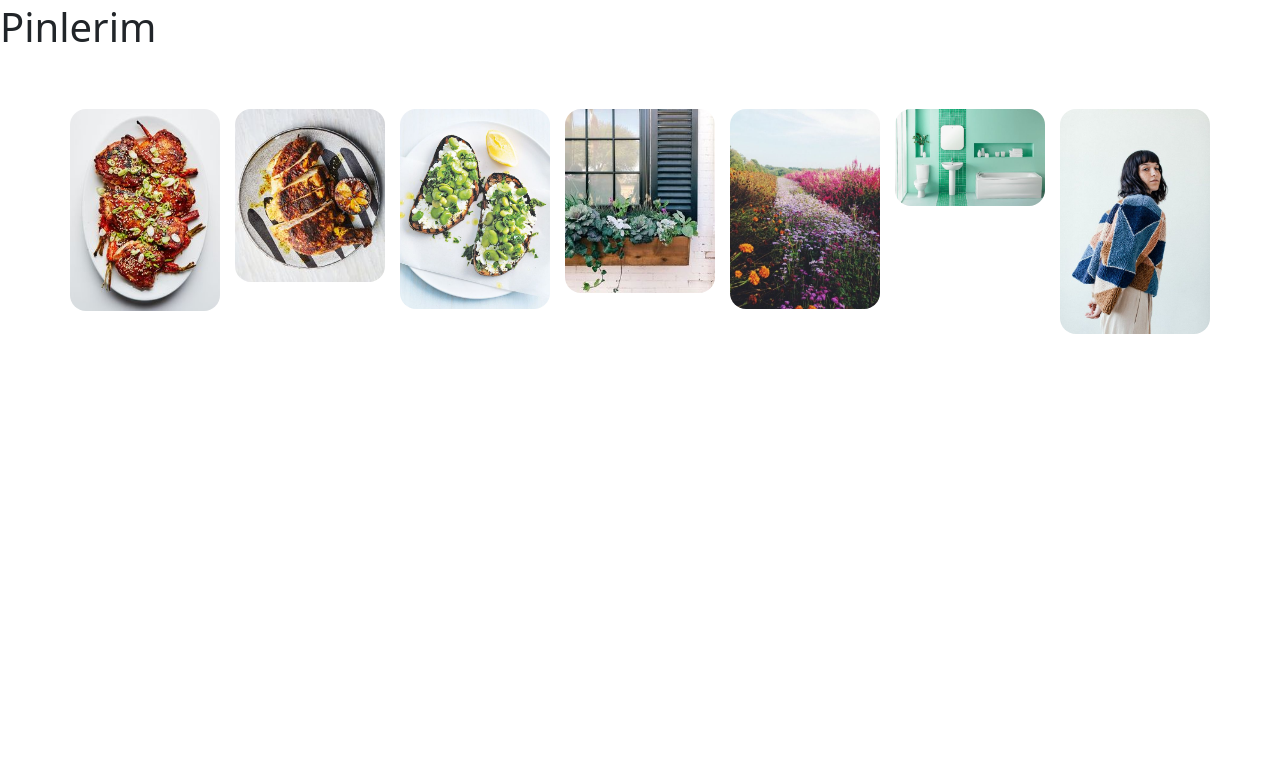
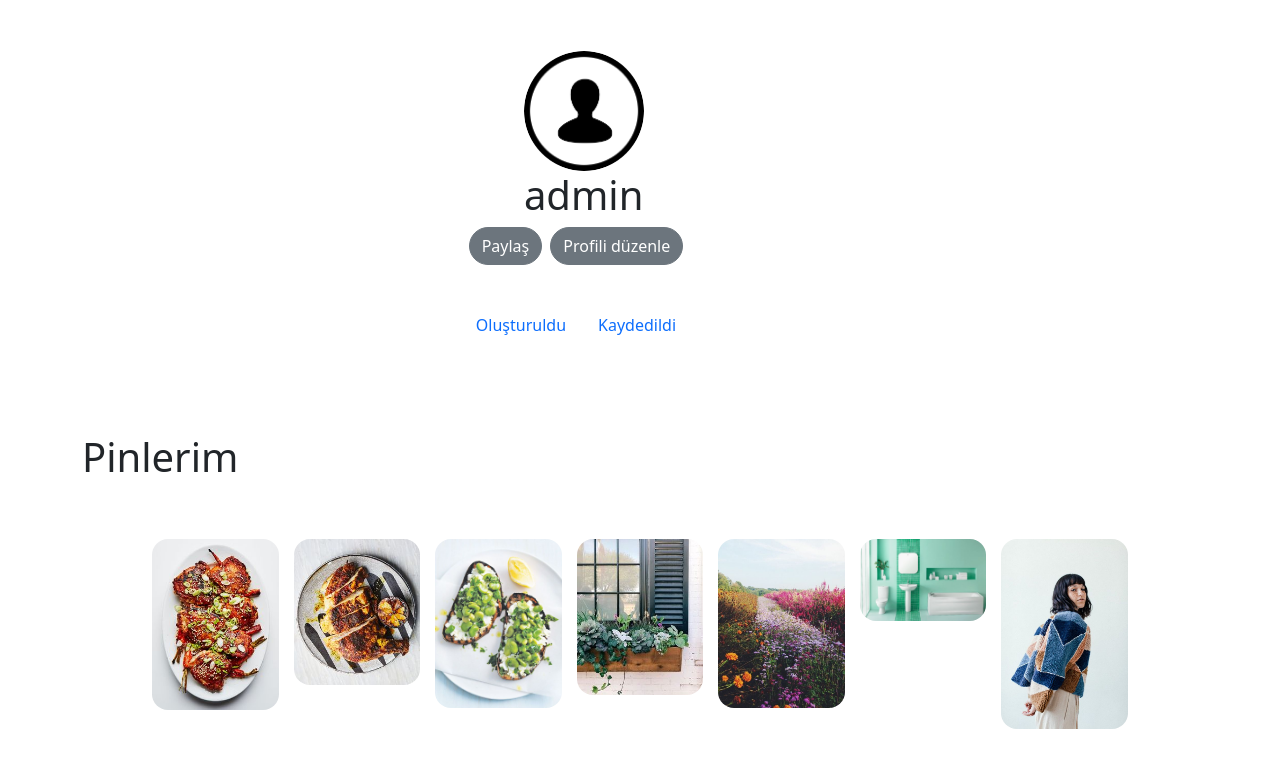
Before and after one commit to 24temmuzstaj/pinterestproject, a Django app: page /my-pins/ in a window 1280 px wide. Shown: the part 77-856 px from the top of the page. Before the commit the page ends 411 px from the top, so only its background shows below. Run offline with Django 4.2, Linux system fonts and the light colour scheme; a user stored in the database is signed in; data comes from the database, SQL or seed files in the repository; both versions use the stored data as it was after the commit; some libraries are stand-ins or nearby versions.

Commit message:
my-pins
view_profile.html de doğrudan gelmiyor

```diff
--- a/pin/urls.py
+++ b/pin/urls.py
@@ -8,7 +8,7 @@ urlpatterns =[
     path('pin-detay/<int:pinId>/', views.pins, name='detay'),
     path('create/',views.create, name='create'),
     path('pins/<int:pinsId>/', views.pins_detay, name='pins_detay'),
-    path('my-pins/', views.my_pins, name='my_pins'),
+    path('my-pins/', my_pins, name='my_pins'),
 
 
 
--- a/pin/views.py
+++ b/pin/views.py
@@ -110,4 +110,4 @@ def pins_detay(request, pinsId):
 def my_pins(request):
     user_profile, created = UserProfile.objects.get_or_create(user=request.user)
     pins = Pins.objects.filter(user=request.user)  # Kullanıcının pinlerini çek
-    return render(request, 'my_pins.html', {'pins': pins, 'user_profile': user_profile})
+    return render(request, 'profile/view_profile.html', {'pins': pins, 'user_profile': user_profile})
--- a/templates/includes/_navbar.html
+++ b/templates/includes/_navbar.html
@@ -161,8 +161,10 @@
         </button>
       </li>
       <li class="nav-item">
-        <a class="nav-link" href="{% url 'view_profile' %}"
-          ><img
+        <a class="nav-link" href="{% url 'view_profile' %}" href="{% url 'my_pins' %}"
+
+          >
+          <img
             style="width: 30px; height: 30px; border-radius: 50%"
             src="{{ user_profile.profile_image.url }}"
             alt="Profile Picture"
--- a/templates/my_pins.html
+++ /dev/null
@@ -1,20 +0,0 @@
-{% extends "base.html" %} {% load static %} {% block title %} My Pins {% endblock %}
-{% block content %}
-<div class="my-pins-container">
-    <h1>Pinlerim</h1>
-    <div class="picture-container">
-        {% for pin in pins %}
-        <li class="cardseri">
-            <a href="{% url 'detay' pin.id %}" class="cardhref">
-                <div class="imageandtext">
-                    <img src="{{ pin.image.url }}" alt="{{ pin.title }}" class="w-100 rounded-4 pinimg" />
-                </div>
-
-            </a>
-        </li>
-        {% empty %}
-        <li><a href="{% url 'create' %}">İlk Pin Oluştur</a></li>
-        {% endfor %}
-    </div>
-</div>
-{% endblock content %}
--- a/templates/profile/view_profile.html
+++ b/templates/profile/view_profile.html
@@ -4,29 +4,42 @@
   <div class="row align-items-center">
     <div class="col-md-6 my-5 text-center">
       <div class="profileimg rounded-circle">
-        <img
-          src="{{ user_profile.profile_image.url }}"
-          alt="Profil Resmi"
-          class="w-100"
-        />
+        <img src="{{ user_profile.profile_image.url }}" alt="Profil Resmi" class="w-100" />
       </div>
 
       <h1 class="">{{ request.user.username}}</h1>
       <div class="d-flex justify-content-center">
         <a class="btn btn-secondary rounded-pill mx-1 w-auto" href="">Paylaş</a>
-        <a
-          class="btn btn-secondary rounded-pill mx-1 text-nowrap"
-          href="{% url 'edit_profile' %}"
-          >Profili düzenle</a
-        >
+        <a class="btn btn-secondary rounded-pill mx-1 text-nowrap" href="{% url 'edit_profile' %}">Profili düzenle</a>
       </div>
       <div class="d-flex justify-content-center my-5">
-        <a  href="{% url 'my_pins' %}" class="mx-3">Oluşturuldu</a>
+        <a href="{% url 'my_pins' %}" class="mx-3">Oluşturuldu</a>
 
         <a href="" class="mx-3">Kaydedildi</a>
+
       </div>
+
     </div>
+  </div>
+
+</div>
+
+
+<div class="my-pins container">
+  <h1>Pinlerim</h1>
+  <div class="picture-container">
+      {% for pin in pins %}
+      <li class="cardseri">
+        <a href="{% url 'detay' pin.id %}" class="cardhref">
+          <div class="imageandtext">
+            <img src="{{ pin.image.url }}" alt="{{ pin.title }}" class="w-100 rounded-4 pinimg" />
+          </div>
+
+        </a>
+      </li>
+      {% endfor %}
   </div>
 </div>
 
+
 {%endblock content %}
```
Also changed, not shown: db.sqlite3, media/pin/d23fc8dd63c85874f8e12fd79c9662e1.jpg (added).
